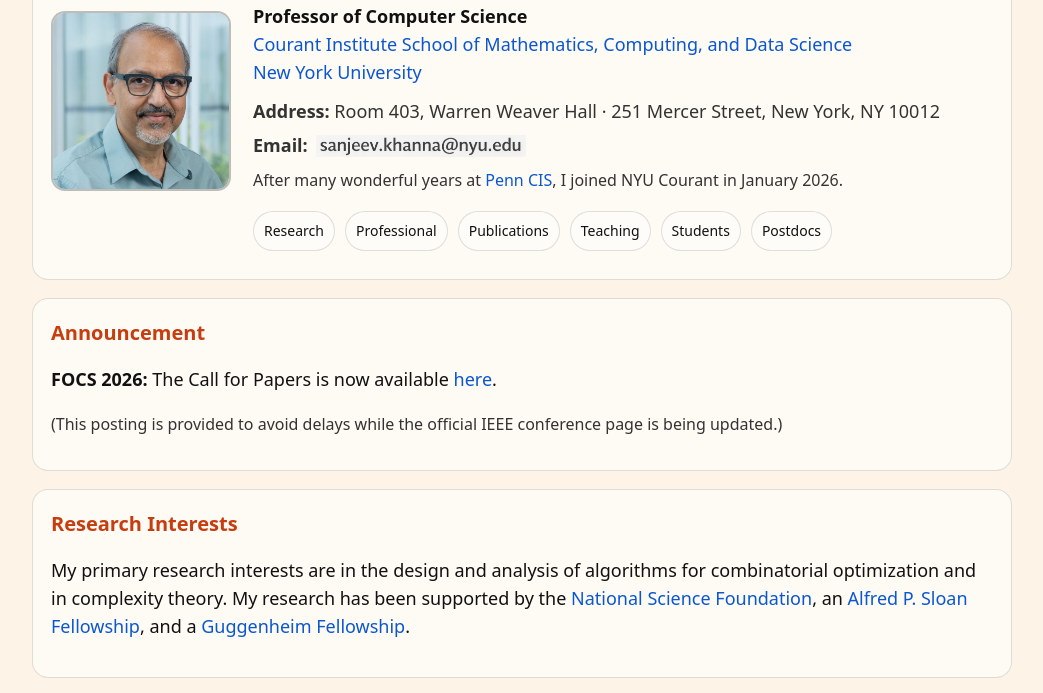
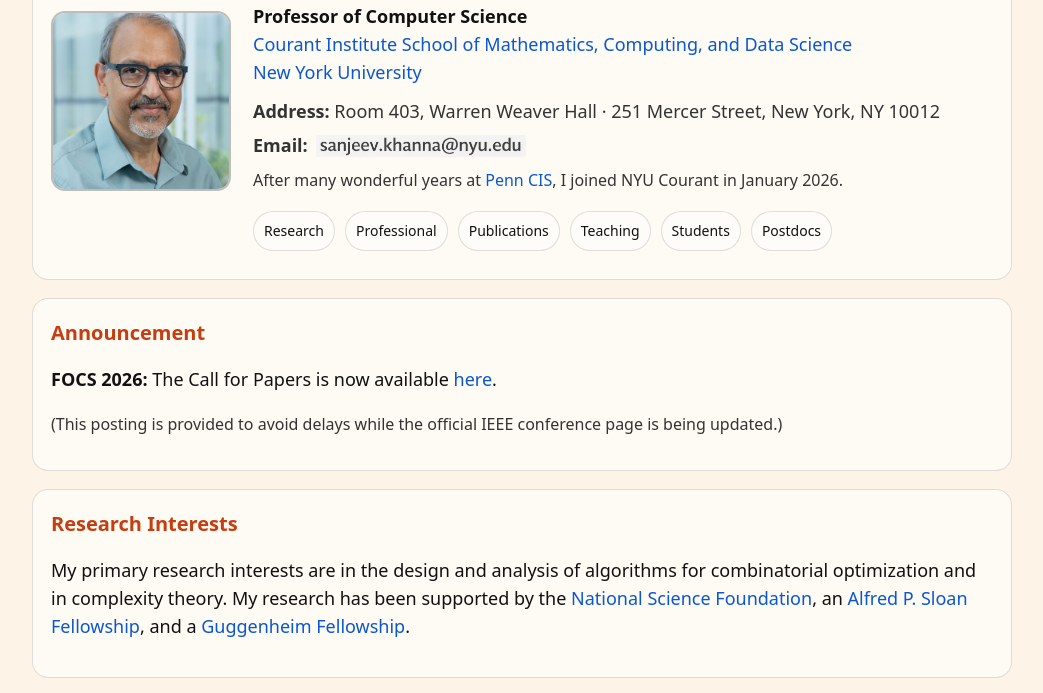
Before and after one commit to sanjeevkhanna39/sanjeevkhanna39.github.io, a plain HTML site: page index.html in a window 1280 px wide. Shown: the part 102-795 px from the top of the page, without its empty margins (118-1161 px from the left). Drawn offline with Linux system fonts and the light colour scheme.

Commit message:
Add files via upload

```diff
--- a/index.html
+++ b/index.html
@@ -157,7 +157,7 @@
 
     <header>
       <div class="photo">
-        <img src="sanjeev.jpeg" alt="Sanjeev Khanna" />
+        <img src="sanjeev.jpg" alt="Sanjeev Khanna" />
       </div>
 
       <div>
```
